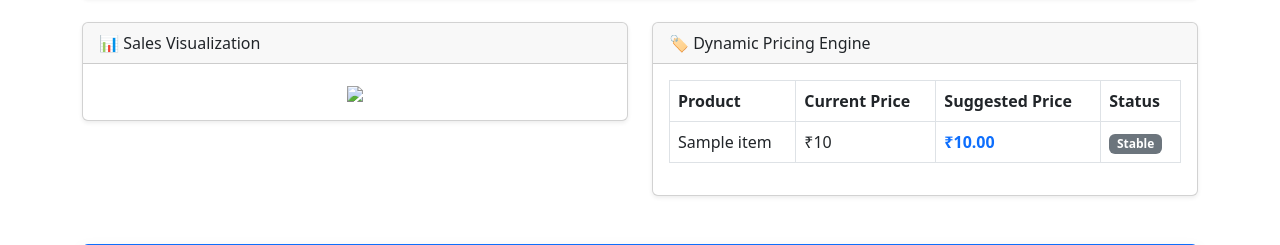
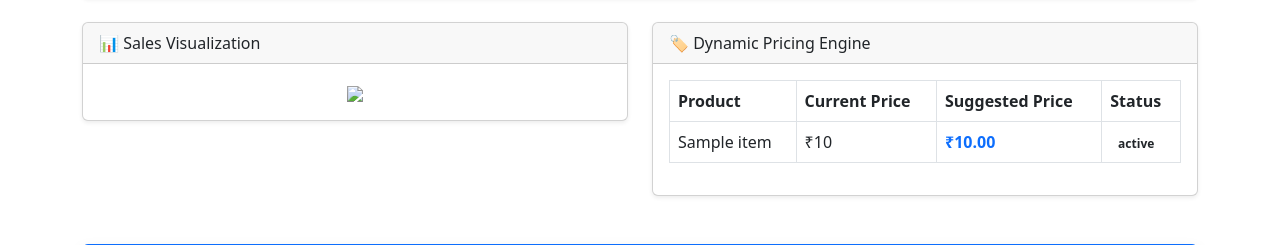
Before and after one commit to Shashankl11/smart-inventory-system, a Flask app: template templates/analytics.html in a window 1280 px wide. Shown: the part 213-458 px from the top of the page. Run offline with Flask 3, Linux system fonts and the light colour scheme; the template is opened without the code that fills it: most values are stand-ins (such as "Sample title", 1, 10 or a date in 2020).

Commit message:
Enhance analytics.html with dynamic pricing and outreach
Updated the analytics template to include dynamic pricing status and improved customer outreach features.

```diff
--- a/templates/analytics.html
+++ b/templates/analytics.html
@@ -60,11 +60,7 @@
         <td>₹{{ item.base_price }}</td>
         <td class="fw-bold text-primary">₹{{ "%.2f"|format(item.suggested_price) }}</td>
         <td>
-                                        {% if item.suggested_price > item.base_price %}
-                                        <span class="badge bg-success">Increase Price ⬆</span>
-                                        {% else %}
-                                        <span class="badge bg-secondary">Stable</span>
-                                        {% endif %}
+            <span class="badge bg-{{ item.badge_color }} text-dark">{{ item.status }}</span>
         </td>
     </tr>
     {% endfor %}
```
Lines whose indentation alone changed are shown as unchanged.
